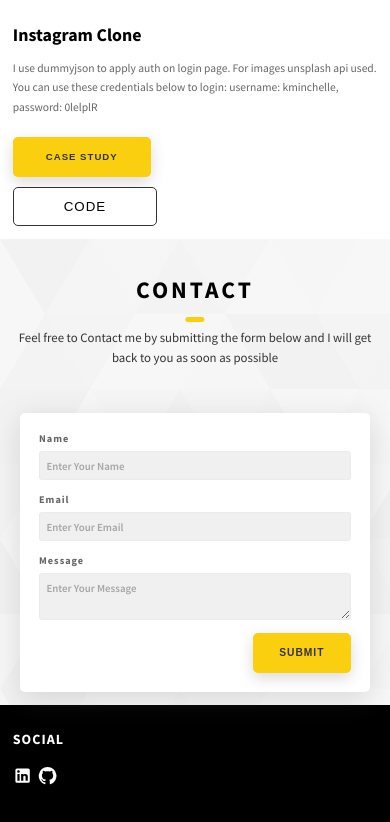
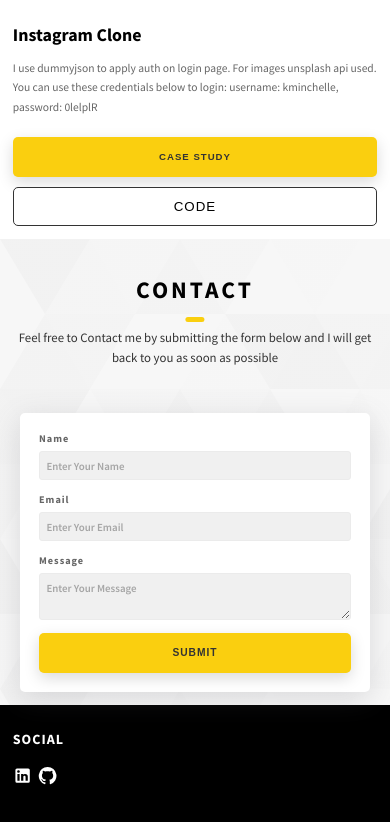
Before and after one commit to elchin-jafar/portfolio, a React (Vite) app: page / in a window 390 px wide. Shown: the part 2038-2860 px from the top of the page. Built offline with nearby package versions, Linux system fonts and the light colour scheme.

Commit message:
fix design of all btns for mobile view

```diff
--- a/src/components/button/Button.module.css
+++ b/src/components/button/Button.module.css
@@ -36,3 +36,12 @@
   box-shadow: -7px 7px 20px 0 rgb(0 0 0 / 35%);
   transform: translate(3px, -3px);
 }
+
+@media only screen and (max-width: 720px) {
+  .project-button {
+    width: 100%;
+  }
+  .outlined {
+    width: 100%;
+  }
+}
```
